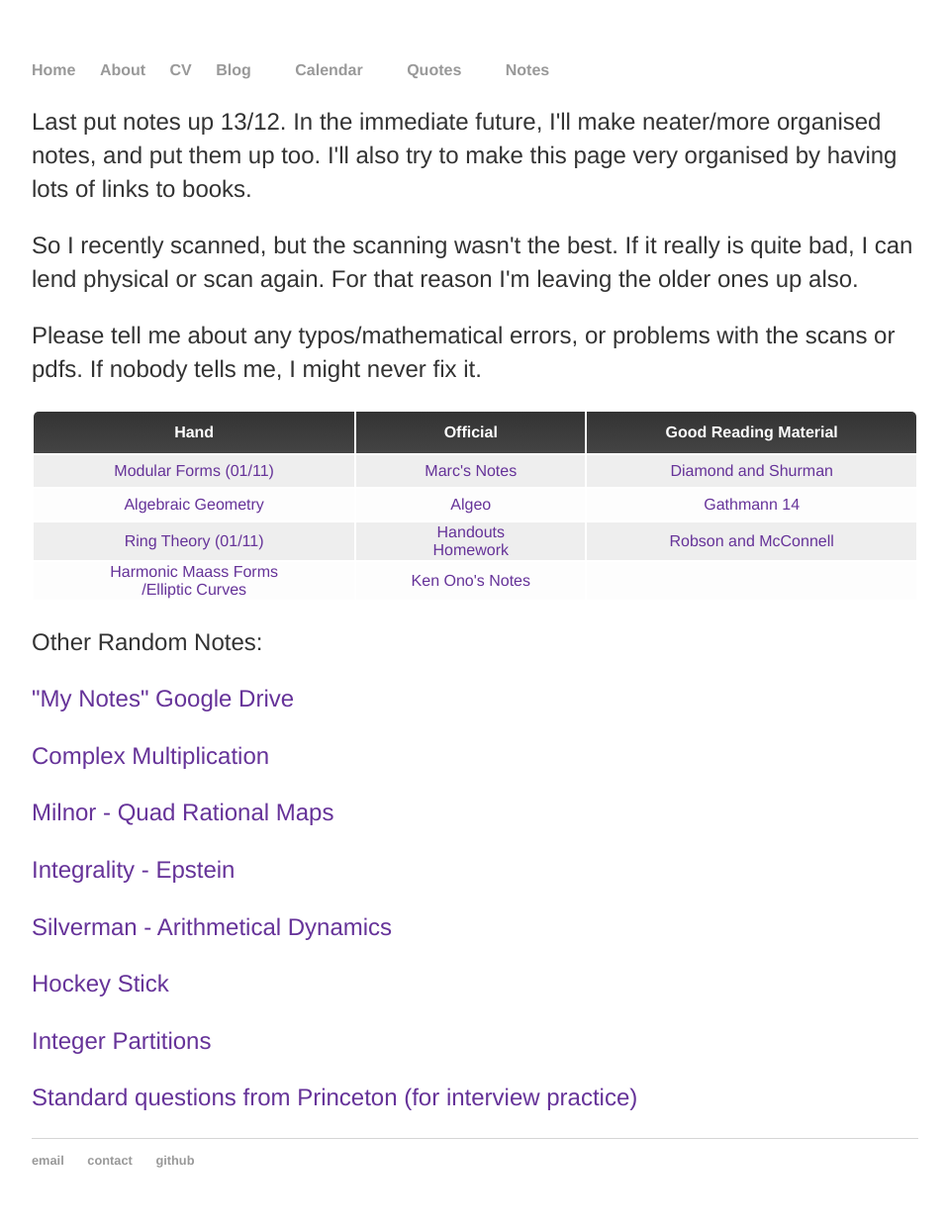
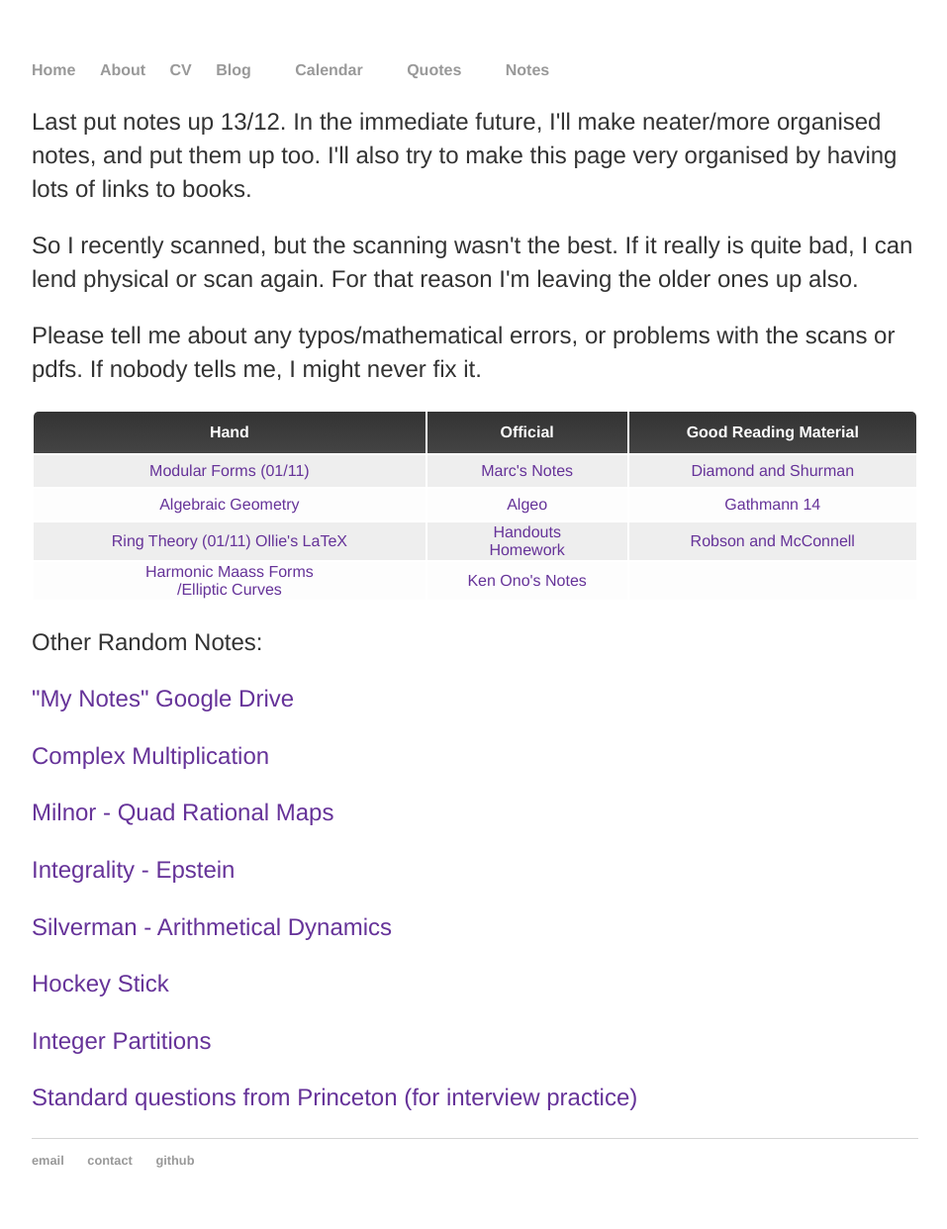
Before and after one commit to mdave16/mdave16.github.io, a Jekyll site: the page built from notes/index.html, in a window 1280 px wide. Shown: the whole page at 99% size, without its empty margins (160-1117 px from the left). Built offline with Jekyll 4.4.1, drawn with Linux system fonts in a browser that asks for light colours; nearby versions of some CDN libraries.

Commit message:
Update index.html

```diff
--- a/notes/index.html
+++ b/notes/index.html
@@ -77,6 +77,7 @@ tr:first-child th:last-child {
     <td>
         <a href="https://drive.google.com/file/d/0B7MYqAY67aLCNkNjYlRmeFdwMlU/view">Ring Theory</a>
         <a href="https://drive.google.com/file/d/0B7MYqAY67aLCdE42bmFOdjI4eG8/view">(01/11)</a>
+	<a href="/notes/RTNotes.pdf">Ollie's LaTeX</a>
     </td>
     <td>
         <a href="https://drive.google.com/file/d/0B7MYqAY67aLCVHBMMHRiQ3ZtYnM/view">Handouts</a><br>
```
